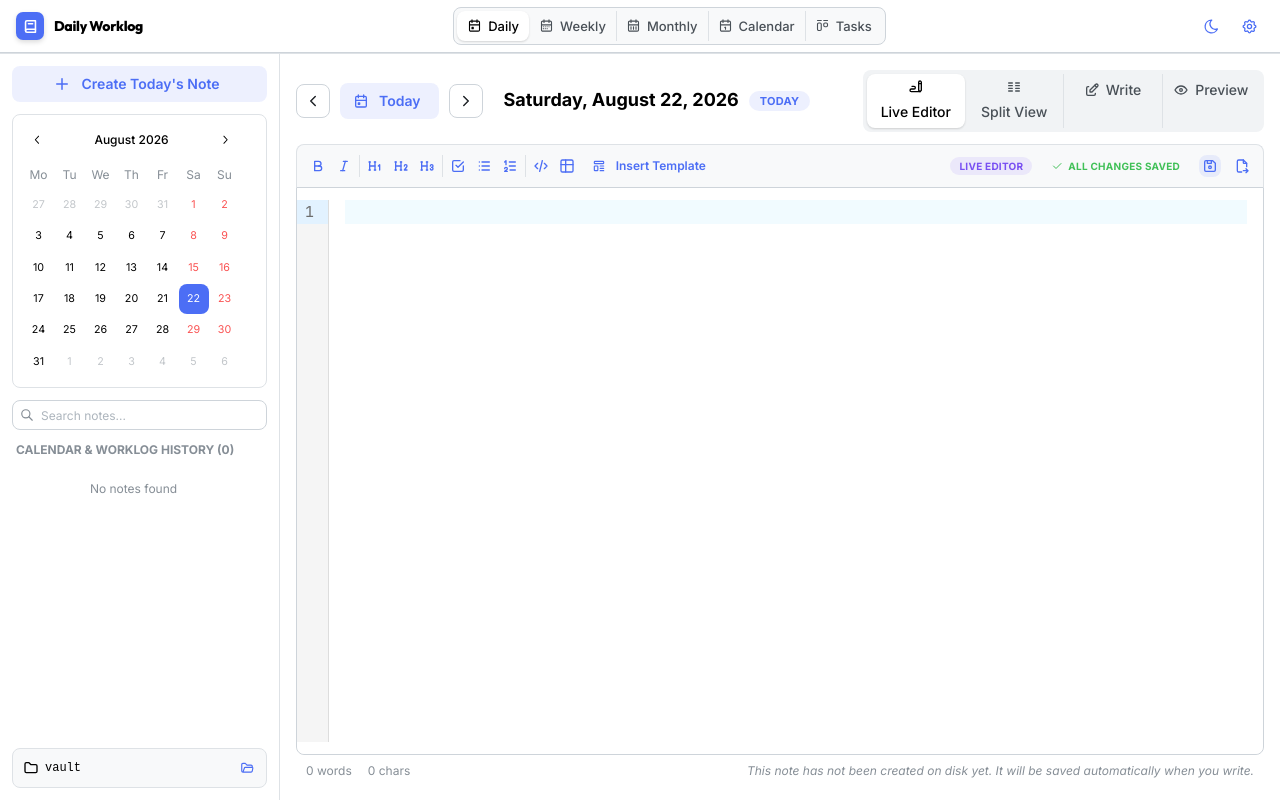
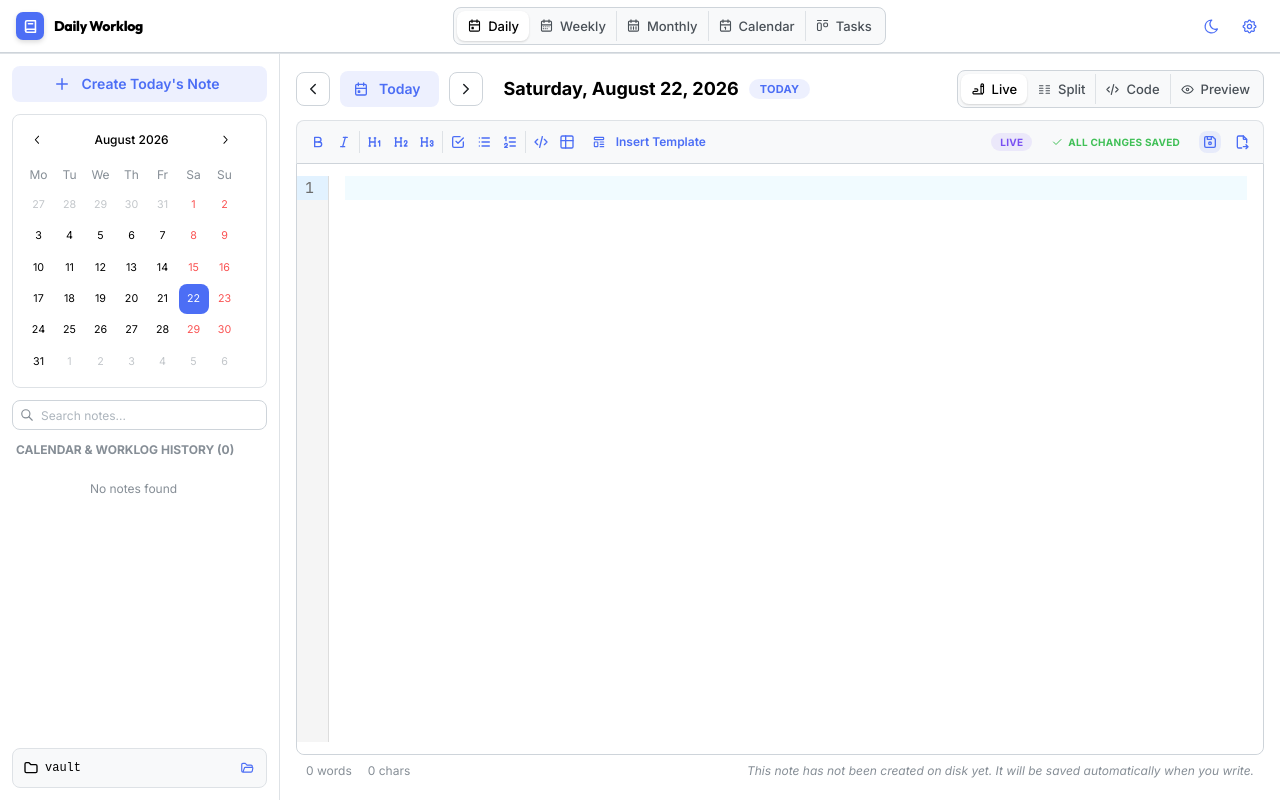
Before and after one commit to renefs/daily-worklogs, a React (Vite) app: page / in a window 1280 px wide. Built offline with nearby package versions, Linux system fonts and the light colour scheme.

Commit message:
style: Redesign editor tabs with compact layout
- Prevent text wrapping across multiple lines

- Shorten labels to Live, Split, Code, Preview

```diff
--- a/src/components/views/CalendarView.tsx
+++ b/src/components/views/CalendarView.tsx
@@ -217,7 +217,7 @@ export const CalendarView: React.FC = () => {
                 leftSection={<IconEdit size={14} />}
                 onClick={handleOpenInEditor}
               >
-                {t('editor.write')}
+                {t('editor.edit')}
               </Button>
             </Group>
 
--- a/src/components/views/DailyView.tsx
+++ b/src/components/views/DailyView.tsx
@@ -13,10 +13,10 @@ import {
   IconChevronLeft,
   IconChevronRight,
   IconColumns,
-  IconEdit,
   IconEye,
   IconCalendarEvent,
   IconWriting,
+  IconCode,
 } from '@tabler/icons-react';
 import dayjs from 'dayjs';
 import { useTranslation } from 'react-i18next';
@@ -95,50 +95,52 @@ export const DailyView: React.FC = () => {
           </Group>
         </Group>
 
-        {/* Layout Switcher: Live Editor, Split, Edit Only, Preview Only */}
+        {/* Layout Switcher: Live, Split, Write, Preview */}
         <SegmentedControl
           value={layoutMode}
           onChange={(val) => setLayoutMode(val as any)}
+          size="xs"
+          radius="md"
+          transitionDuration={180}
+          className="nav-segmented-control"
           data={[
             {
               value: 'live',
               label: (
-                <Group gap={6} justify="center">
-                  <IconWriting size={16} />
-                  <span>{t('editor.live')}</span>
+                <Group gap={6} justify="center" wrap="nowrap" style={{ padding: '2px 4px', whiteSpace: 'nowrap' }}>
+                  <IconWriting size={15} stroke={1.8} />
+                  <span style={{ fontWeight: 500, fontSize: 13 }}>{t('editor.live')}</span>
                 </Group>
               ),
             },
             {
               value: 'split',
               label: (
-                <Group gap={6} justify="center">
-                  <IconColumns size={16} />
-                  <span>{t('editor.split')}</span>
+                <Group gap={6} justify="center" wrap="nowrap" style={{ padding: '2px 4px', whiteSpace: 'nowrap' }}>
+                  <IconColumns size={15} stroke={1.8} />
+                  <span style={{ fontWeight: 500, fontSize: 13 }}>{t('editor.split')}</span>
                 </Group>
               ),
             },
             {
               value: 'edit',
               label: (
-                <Group gap={6} justify="center">
-                  <IconEdit size={16} />
-                  <span>{t('editor.write')}</span>
+                <Group gap={6} justify="center" wrap="nowrap" style={{ padding: '2px 4px', whiteSpace: 'nowrap' }}>
+                  <IconCode size={15} stroke={1.8} />
+                  <span style={{ fontWeight: 500, fontSize: 13 }}>{t('editor.write')}</span>
                 </Group>
               ),
             },
             {
               value: 'preview',
               label: (
-                <Group gap={6} justify="center">
-                  <IconEye size={16} />
-                  <span>{t('editor.preview')}</span>
+                <Group gap={6} justify="center" wrap="nowrap" style={{ padding: '2px 4px', whiteSpace: 'nowrap' }}>
+                  <IconEye size={15} stroke={1.8} />
+                  <span style={{ fontSize: 13, fontWeight: 500 }}>{t('editor.preview')}</span>
                 </Group>
               ),
             },
           ]}
-          radius="md"
-          size="sm"
         />
       </Group>
 
--- a/src/i18n/locales/en.json
+++ b/src/i18n/locales/en.json
@@ -84,10 +84,11 @@
 
   "editor": {
     "editing": "Editing",
+    "edit": "Edit",
     "preview": "Preview",
-    "split": "Split View",
-    "write": "Write",
-    "live": "Live Editor",
+    "split": "Split",
+    "write": "Code",
+    "live": "Live",
     "saved": "All changes saved",
     "saving": "Saving...",
     "unsaved": "Unsaved changes",
--- a/src/i18n/locales/es.json
+++ b/src/i18n/locales/es.json
@@ -84,9 +84,10 @@
 
   "editor": {
     "editing": "Editando",
+    "edit": "Editar",
     "preview": "Vista previa",
-    "split": "Dividir vista",
-    "write": "Escribir",
+    "split": "Dividir",
+    "write": "Código",
     "live": "En vivo",
     "saved": "Cambios guardados",
     "saving": "Guardando...",
```
